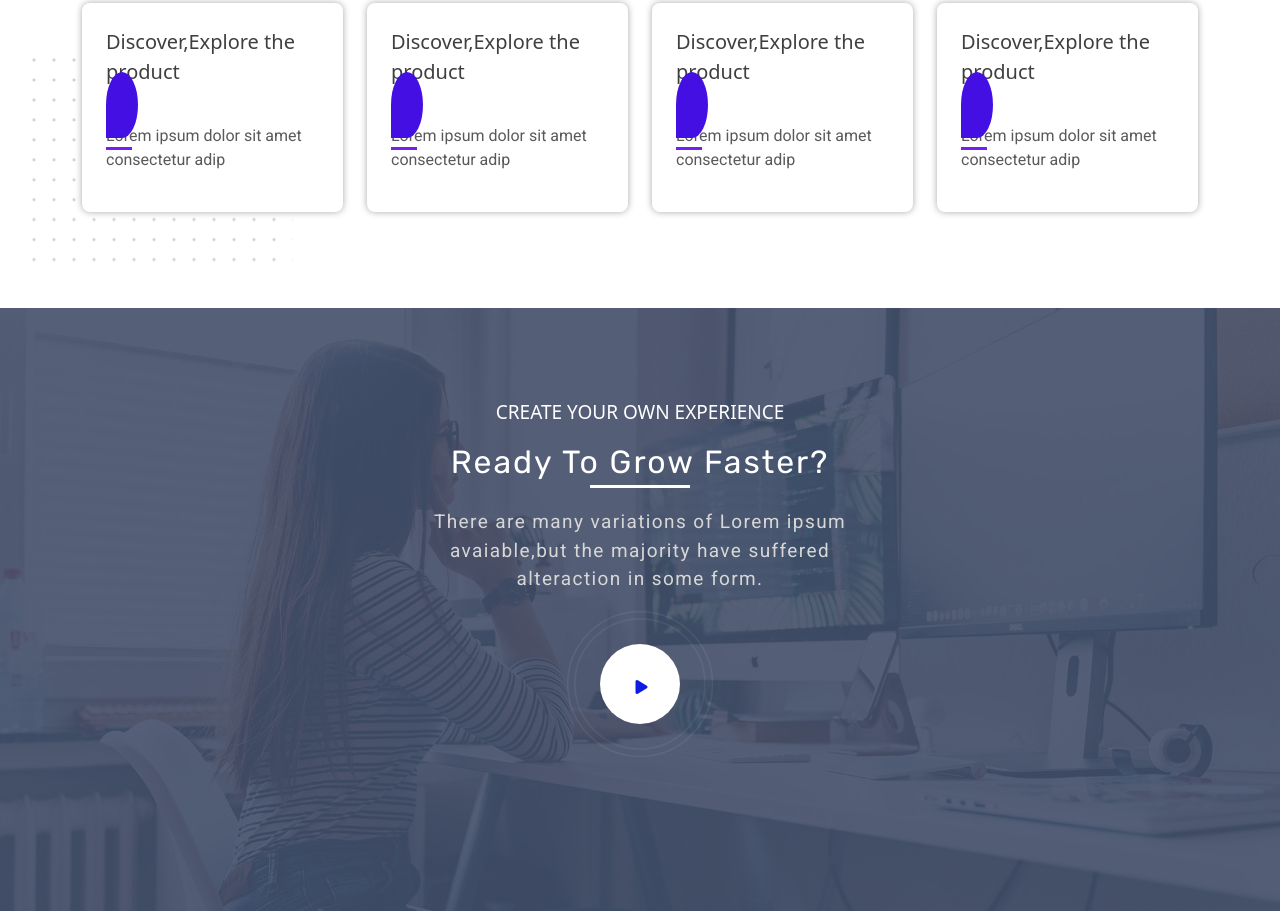
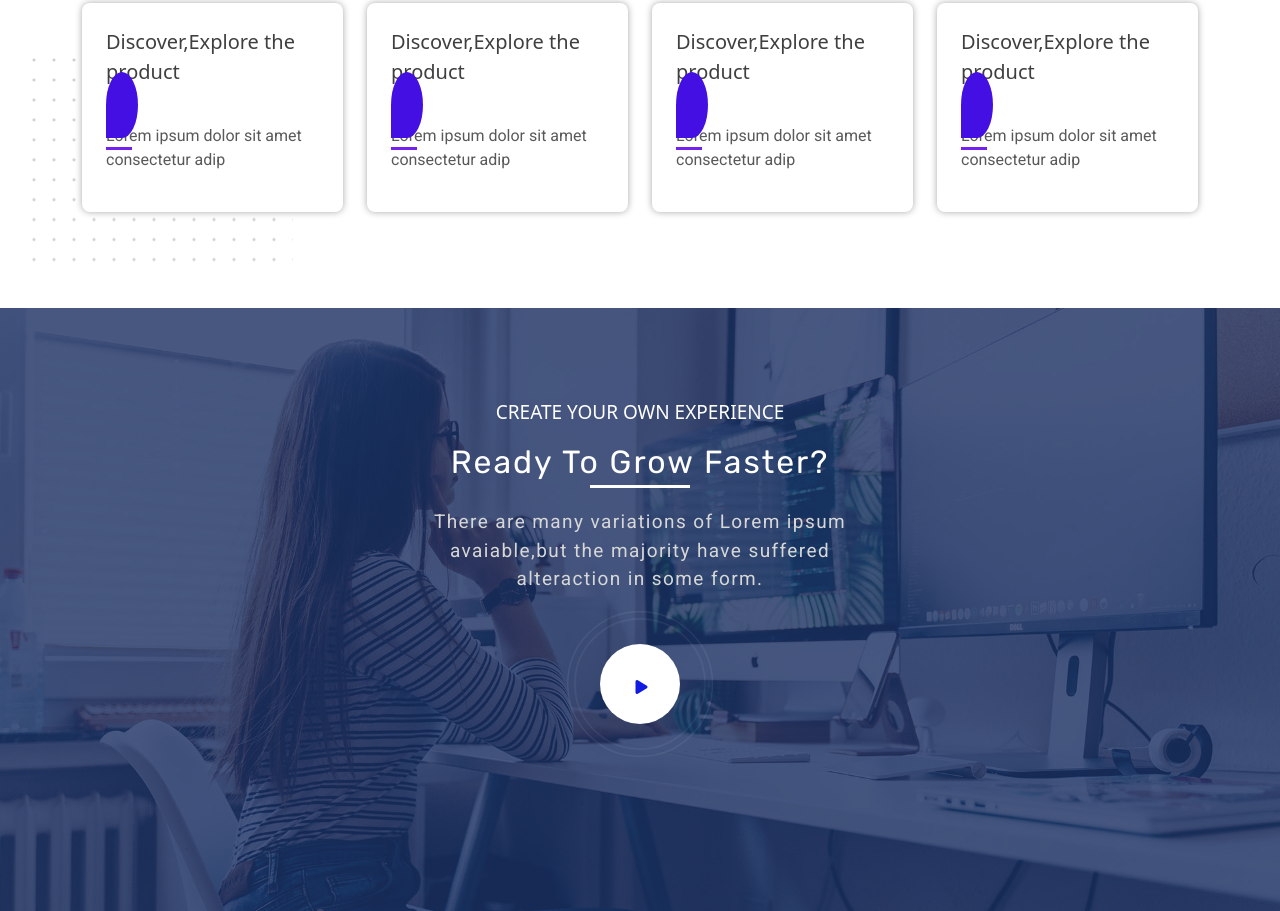
Before and after one commit to ukaychingmarma/class-24, a plain HTML site: page index.html in a window 1280 px wide. Shown: the part 1081-1992 px from the top of the page. Drawn offline with nearby package versions, Linux system fonts and the light colour scheme.

Commit message:
Add files via upload

```diff
--- a/style.css
+++ b/style.css
@@ -293,13 +293,13 @@ button{
 }
 .play-btn-animation::after{
     content: "";
-    background-color:#444f6a;
+    background-color:#1c3063;
     position: absolute;
     top:0;
     left: 0;
     width:100%;
     height:100%;
-    opacity: .9;
+    opacity: 0.8;
     z-index: -1;
 
 }
```
